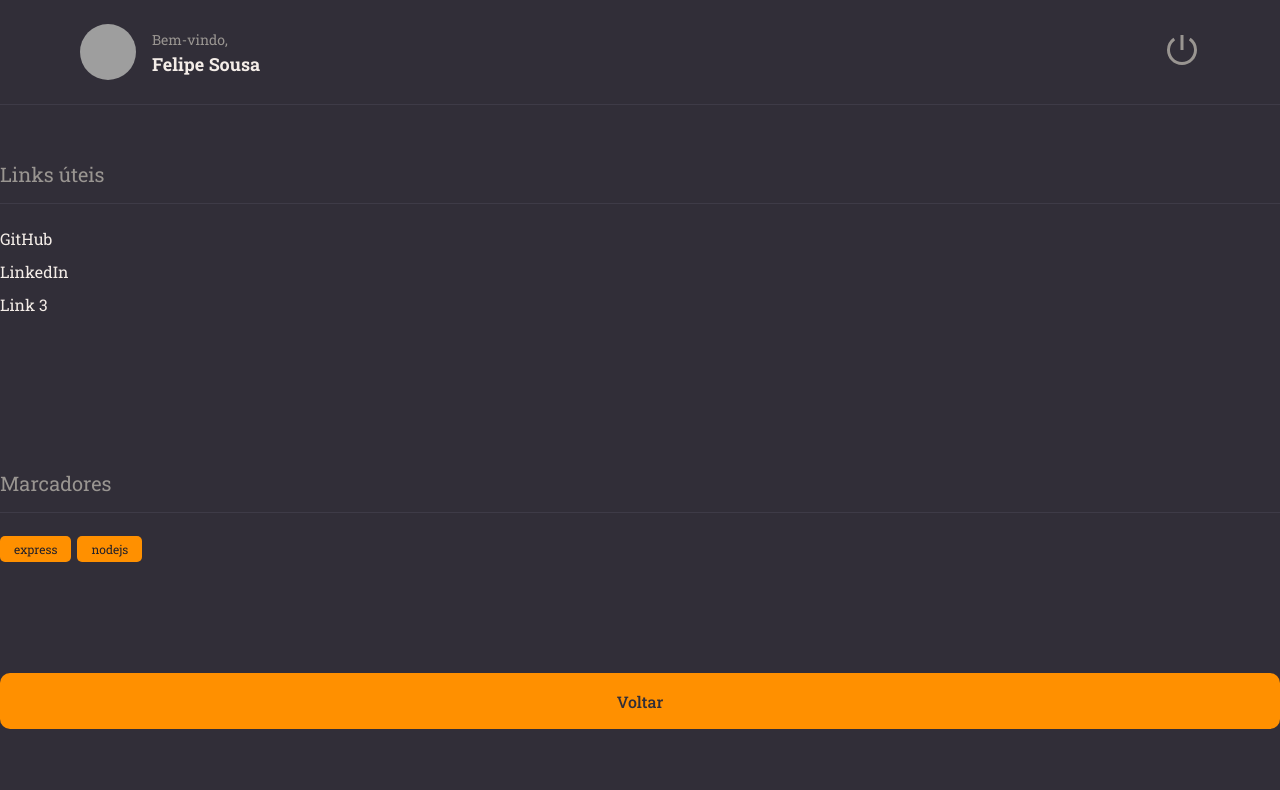
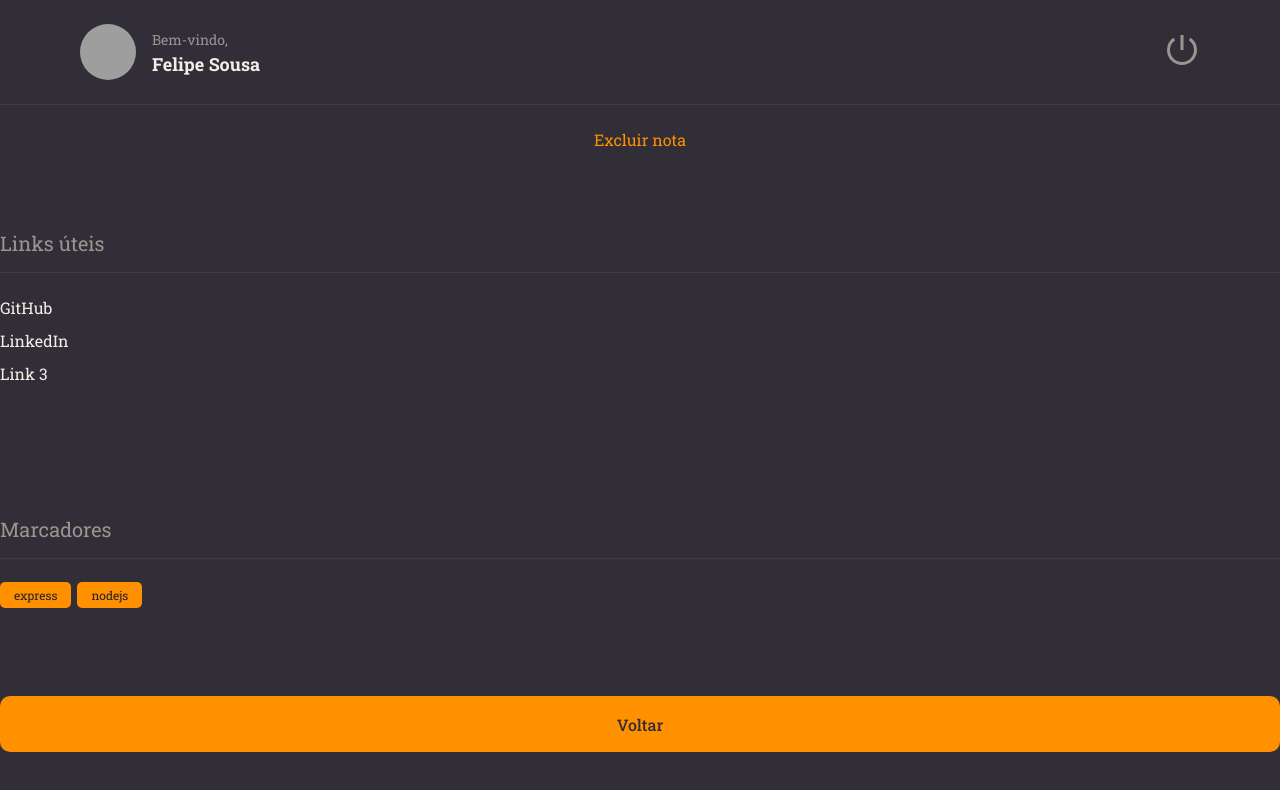
Before and after one commit to FelpsSousa/rocketnotes, a React (Vite) app in the folder frontend/rocketnotes/: page / in a window 1280 px wide. Shown: the top 790 px of the page. Built offline with nearby package versions, Linux system fonts and the light colour scheme; grey boxes are pictures that could not be loaded.

Commit message:
ButtonText. Adidionado componente ButtonText a aplicação.

```diff
--- /dev/null
+++ b/frontend/rocketnotes/src/components/ButtonText/index.jsx
@@ -0,0 +1,14 @@
+import { Container } from "./styles";
+
+export function ButtonText({ title, ...rest}) {
+
+  return (
+
+    <Container
+      type="button"
+      {...rest}
+    >
+      {title}
+    </Container>
+  );
+}
--- /dev/null
+++ b/frontend/rocketnotes/src/components/ButtonText/styles.js
@@ -0,0 +1,10 @@
+import styled from 'styled-components';
+
+export const Container = styled.button`
+
+  background: none;
+  color: ${({ theme }) => theme.COLORS.ORANGE};
+
+  border: none;
+  font-size: 16px;
+`;
--- a/frontend/rocketnotes/src/pages/Details/index.jsx
+++ b/frontend/rocketnotes/src/pages/Details/index.jsx
@@ -1,6 +1,7 @@
 import { Container, Links } from './styles';
 import { Header } from '../../components/Header';
 import { Button } from '../../components/Button';
+import { ButtonText } from '../../components/ButtonText';
 import { Section } from '../../components/Section';
 import { Tag } from '../../components/Tag';
 
@@ -9,6 +10,8 @@
     <Container>
 
       <Header />
+
+      <ButtonText title="Excluir nota" />
 
       <Section title="Links úteis">
         <Links>
```
